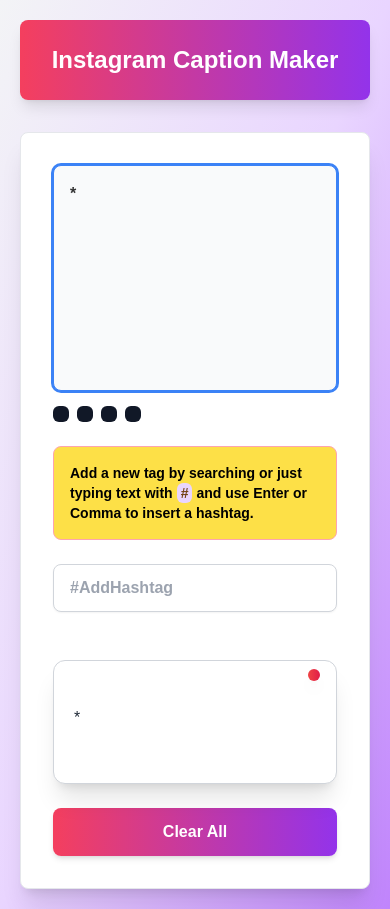
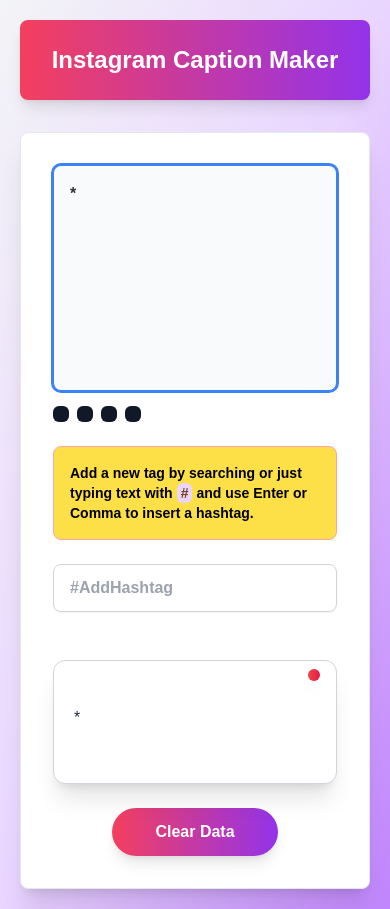
Before and after one commit to mskian/create-insta-caption, a React (Vite) app: page / in a window 390 px wide. Both pictures are taken after a click on the button 61 px from the left and 414 px from the top of the page. Built offline with nearby package versions, Linux system fonts and the light colour scheme; a web font is replaced by a local one.

Commit message:
fix hashtag sizes and gaps on mobile devices

```diff
--- a/src/components/HashtagInput.tsx
+++ b/src/components/HashtagInput.tsx
@@ -135,7 +135,7 @@
       )}
 
       {hashtags.length > 0 && (
-        <div class="flex flex-wrap gap-2 mt-2">
+        <div class="flex flex-wrap gap-1 mt-2">
           {hashtags.map((hashtag, index) => (
             <div key={`${hashtag}-${index}`} class="flex items-center gap-1">
               <span
--- a/src/components/OutputSection.tsx
+++ b/src/components/OutputSection.tsx
@@ -49,11 +49,11 @@
           </p>
         )}
         {hashtags.length > 0 && (
-          <div class="flex flex-wrap gap-3">
+          <div class="flex flex-wrap gap-1 mt-2">
             {hashtags.map((hashtag) => (
               <span
                 key={hashtag}
-                class="bg-gradient-to-r from-pink-400 to-purple-600 text-white px-4 py-1 mb-6 rounded-full text-sm font-medium shadow-md whitespace-pre-line "
+                class="bg-gradient-to-r from-pink-400 to-purple-600 text-white px-4 py-1 rounded-full cursor-default text-sm font-medium shadow-md whitespace-pre-line text-wrap break-words"
               >
                 {hashtag}
               </span>
--- a/src/pages/Home.tsx
+++ b/src/pages/Home.tsx
@@ -54,12 +54,14 @@
         )}
 
         {(caption || hashtags.length > 0) && (
+          <div class='flex flex-col items-center'>
           <button
             onClick={clearAll}
-            class="w-full mt-6 py-3 bg-gradient-to-r from-rose-500 to-purple-600 text-white font-semibold rounded-lg shadow-md hover:from-rose-600 hover:to-purple-700 transition-colors duration-200"
+            class="w-7/12 mt-6 py-3 bg-gradient-to-r from-rose-500 to-purple-600 text-white font-semibold rounded-full shadow-lg hover:from-rose-600 hover:to-purple-700 transition-colors duration-200"
           >
-            Clear All
+            Clear Data
           </button>
+          </div>
         )}
       </main>
     </div>
```
